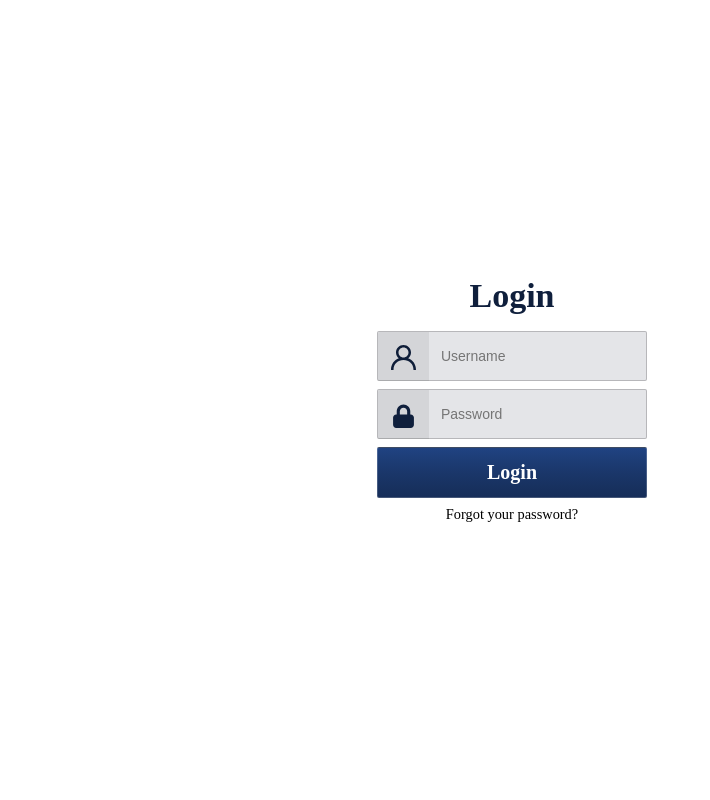
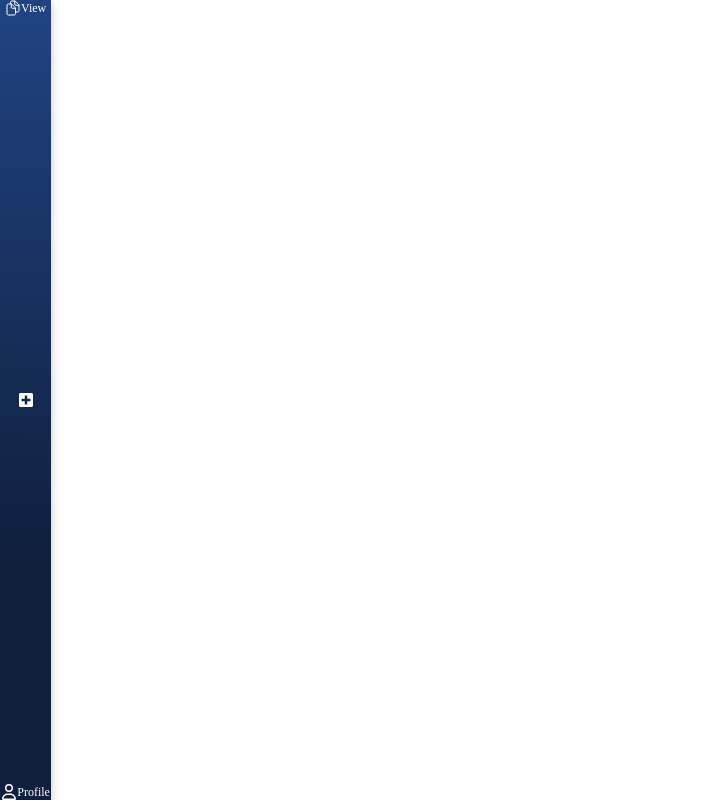
Before and after one commit to barcysaivaras1/FDM-Front-End, a React (Vite) app: page / in a window 1024 px wide. Shown: the whole page, without its empty margins (0-710 px from the left). Built offline with nearby package versions, Linux system fonts and the light colour scheme.

Commit message:
Added a navbar component and edited App.js to be able to test it

```diff
--- a/package.json
+++ b/package.json
@@ -11,7 +11,8 @@
   },
   "dependencies": {
     "react": "^18.2.0",
-    "react-dom": "^18.2.0"
+    "react-dom": "^18.2.0",
+    "react-icons": "^5.0.1"
   },
   "devDependencies": {
     "@types/react": "^18.2.64",
--- a/src/App.jsx
+++ b/src/App.jsx
@@ -1,6 +1,7 @@
 import { useState } from 'react'
 import './css/App.css'
 import Login from './components/Login'
+import Navbar from './components/navbar'
 //import reactLogo from './assets/react.svg'
 //import viteLogo from '/vite.svg'
 
@@ -31,7 +32,8 @@ function App() {
         Click on the Vite and React logos to learn more
       </p>
     </>*/
-    <Login />
+    //<Login />
+    <Navbar />
   )
 }
 
--- /dev/null
+++ b/src/components/navbar.jsx
@@ -0,0 +1,26 @@
+import React from "react";
+import '../css/navbar.css';
+import { FaRegUser } from "react-icons/fa6";
+import { FaPlusSquare } from "react-icons/fa";
+import { IoDocumentsOutline } from "react-icons/io5";
+
+
+
+function navbar () {
+    return(
+        <nav>
+            <div>
+                <IoDocumentsOutline />
+                <p>View</p>
+            </div>
+            <FaPlusSquare />
+            <div>
+                <FaRegUser />
+                <p>Profile</p>
+            </div>
+
+        </nav>
+    )
+}
+
+export default navbar;
--- /dev/null
+++ b/src/css/navbar.css
@@ -0,0 +1,82 @@
+nav {
+    background: linear-gradient(1deg, #0F1F3C 29.91%, #204382 98.99%);
+    filter: drop-shadow(0px 4px 4px rgba(0, 0, 0, 0.25));
+}
+
+/* mobile view of the navbar */
+@media screen and (max-width: 1024px) {
+    nav {
+        position: absolute;
+        bottom: 0;
+        width: 100vw;
+        height: 6vh;
+        box-sizing: border-box;
+        display: flex;
+        flex-direction: row;
+        justify-content: space-between;
+        padding-left: 25vw;
+        padding-right: 25vw;
+        align-items: center;
+    }
+
+    nav div {
+        display: flex;
+        flex-direction: column;
+        align-items: center;
+    }
+
+    nav svg {
+        height: 2vh;
+        color: white;
+    }
+
+    nav div p{
+        margin-top: 0;
+        margin-bottom: 0;
+        color: white;
+        font-family: "Kaiti SC";
+        font-size: 12px;
+        font-style: normal;
+        font-weight: 400;
+        line-height: normal;
+    }
+}
+
+/* laptop view of the navbar */
+@media screen and (min-width: 1024px) {
+    nav {
+        position: absolute;
+        left: 0;
+        width: 5vw;
+        height: 100vh;
+        box-sizing: border-box;
+        display: flex;
+        flex-direction: column;
+        justify-content: space-between;
+        padding-left: 2vw;
+        padding-right: 2vw;
+        align-items: center;
+    }
+
+    nav div {
+        display: flex;
+        flex-direction: row;
+        align-items: center;
+    }
+
+    nav svg {
+        height: 2vh;
+        color: white;
+    }
+
+    nav div p{
+        margin-top: 0;
+        margin-bottom: 0;
+        color: white;
+        font-family: "Kaiti SC";
+        font-size: 12px;
+        font-style: normal;
+        font-weight: 400;
+        line-height: normal;
+    }
+}
```
Also changed, not shown: 1 other file (tests, documents, lock files or other folders).
